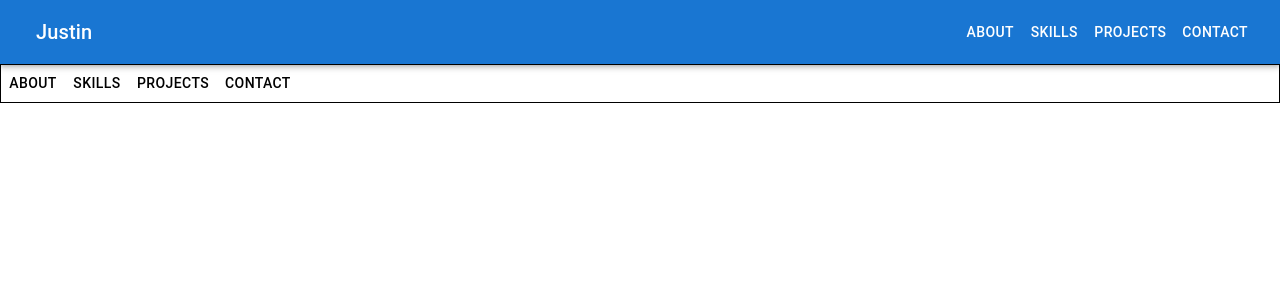
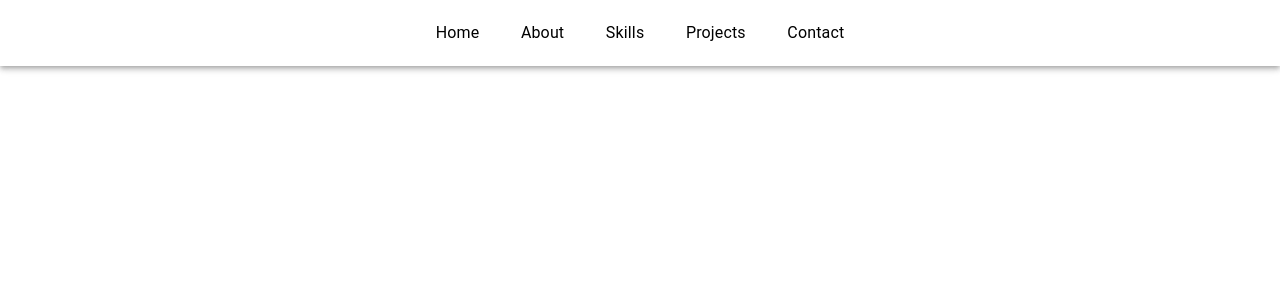
Before and after one commit to JustinsHub/Portfolio, a React (Create React App) app: page / in a window 1280 px wide. Shown: the top 300 px of the page. Built offline with nearby package versions, Linux system fonts and the light colour scheme.

Commit message:
Navbar UI set up

```diff
--- a/src/components/Navbar.tsx
+++ b/src/components/Navbar.tsx
@@ -10,37 +10,30 @@ import AppBar from '@mui/material/AppBar';
 import Box from '@mui/material/Box';
 import Toolbar from '@mui/material/Toolbar';
 import Typography from '@mui/material/Typography';
-import Button from '@mui/material/Button';
-import IconButton from '@mui/material/IconButton';
+import { styled } from "@mui/system";
+
+const NavbarTypography = styled(Typography)({
+    cursor: "pointer",
+    margin: "1.3rem"
+})
+
 
 const Navbar:React.FC = () => {
   return (
-    <Box sx={{ flexGrow: 1 }}>
-      <AppBar position="static">
-        <Toolbar>
-          <IconButton
-            size="large"
-            edge="start"
-            color="inherit"
-            aria-label="menu"
-            sx={{ mr: 0}}
-          >
-          </IconButton>
-          <Typography variant="h6" component="div" sx={{ flexGrow: 1 }}>
-            Justin
-          </Typography>
-          <Button color="inherit">About</Button>
-          <Button color="inherit">Skills</Button>
-          <Button color="inherit">Projects</Button>
-          <Button color="inherit">Contact</Button>
+    <Box>
+      <AppBar position="static" color="inherit">
+        <Toolbar
+        sx={{
+            justifyContent: "center"
+        }}
+        >
+          <NavbarTypography>Home</NavbarTypography>
+          <NavbarTypography>About</NavbarTypography>
+          <NavbarTypography>Skills</NavbarTypography>
+          <NavbarTypography>Projects</NavbarTypography>
+          <NavbarTypography>Contact</NavbarTypography>
         </Toolbar>
       </AppBar>
-      <Box sx={{justifyContent: 'flex-end', border: 1 }}>
-            <Button color="inherit">About</Button>
-          <Button color="inherit">Skills</Button>
-          <Button color="inherit">Projects</Button>
-          <Button color="inherit">Contact</Button>
-      </Box>
     </Box>
   );
 }
```
